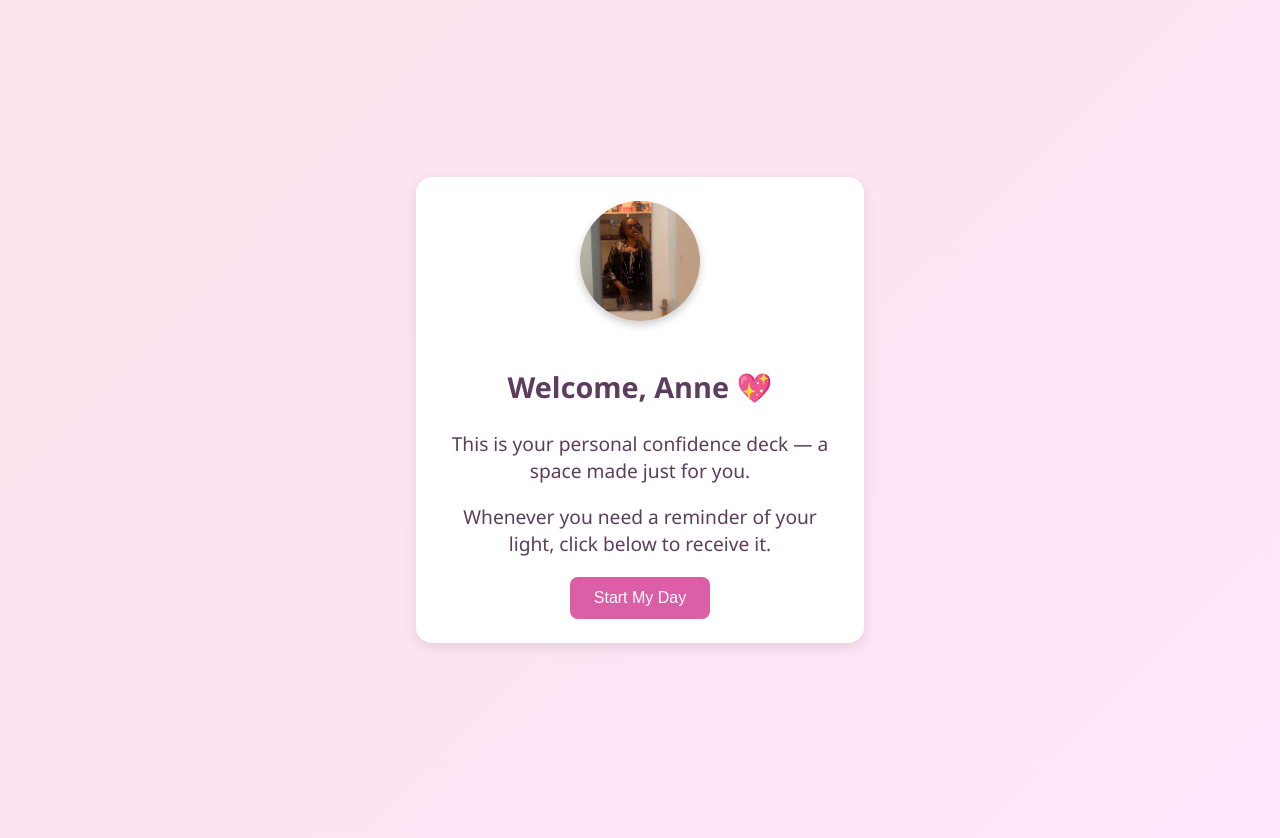
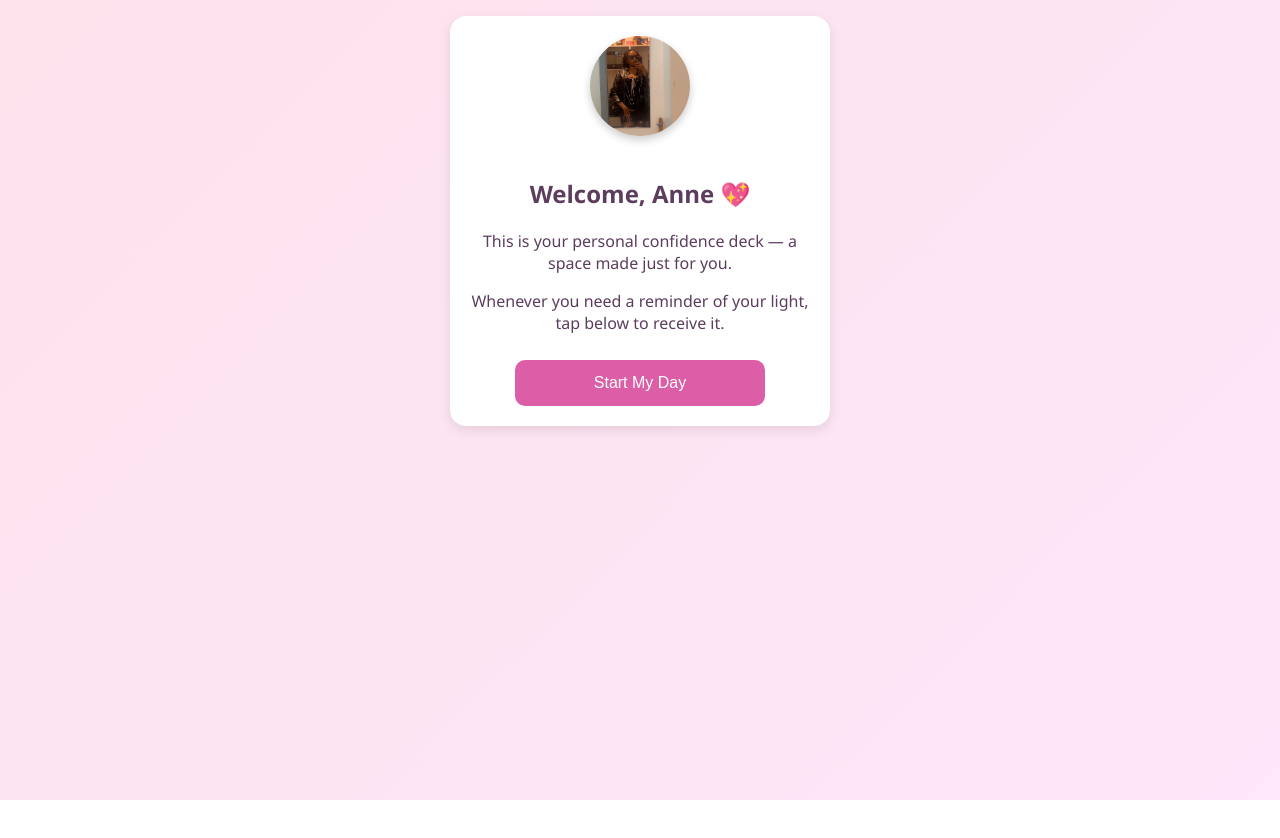
Before and after one commit to esborn13467/jar, a plain HTML site: page jar/index.html in a window 1280 px wide. After the commit the page ends 800 px from the top, so only its background shows below. Drawn offline with Linux system fonts and the light colour scheme.

Commit message:
Update index.html

```diff
--- a/jar/index.html
+++ b/jar/index.html
@@ -5,52 +5,70 @@
   <meta name="viewport" content="width=device-width, initial-scale=1.0" />
   <title>Anne's Confidence Cards</title>
   <style>
+    * {
+      box-sizing: border-box;
+    }
+
     body {
       font-family: 'Segoe UI', sans-serif;
       background: linear-gradient(135deg, #fce3ec, #ffe6fa);
+      margin: 0;
+      padding: 16px;
       display: flex;
       flex-direction: column;
       align-items: center;
-      justify-content: center;
       min-height: 100vh;
-      margin: 0;
-      padding: 20px;
     }
+
     .card, .welcome {
       background: white;
       border-radius: 16px;
       box-shadow: 0 4px 12px rgba(0, 0, 0, 0.1);
-      padding: 24px;
-      max-width: 400px;
+      padding: 20px;
+      width: 100%;
+      max-width: 380px;
       text-align: center;
-      font-size: 1.2rem;
+      font-size: 1rem;
       color: #5c3d5e;
       margin-bottom: 20px;
     }
+
     button {
       background-color: #db5ea7;
       border: none;
       color: white;
-      padding: 12px 24px;
-      border-radius: 8px;
+      padding: 14px 20px;
+      border-radius: 10px;
       font-size: 1rem;
       cursor: pointer;
+      width: 100%;
+      max-width: 250px;
+      margin-top: 10px;
       transition: background 0.3s;
     }
+
     button:hover {
       background-color: #c24f92;
+    }
+
+    .profile-pic {
+      width: 100px;
+      height: 100px;
+      object-fit: cover;
+      border-radius: 50%;
+      margin-bottom: 16px;
+      box-shadow: 0 4px 8px rgba(0,0,0,0.2);
     }
   </style>
 </head>
 <body>
   <div class="welcome" id="welcomeScreen">
-    <img src="anne.jpg" alt="Anne's photo" style="width: 120px; height: 120px; object-fit: cover; border-radius: 50%; margin-bottom: 16px; box-shadow: 0 4px 8px rgba(0,0,0,0.2);" />
+    <img src="anne.jpg" alt="Anne's photo" class="profile-pic" />
     <h2>Welcome, Anne 💖</h2>
     <p>This is your personal confidence deck — a space made just for you.</p>
-    <p>Whenever you need a reminder of your light, click below to receive it.</p>
+    <p>Whenever you need a reminder of your light, tap below to receive it.</p>
     <button onclick="startApp()">Start My Day</button>
   </div>
-
 
   <div class="card" id="quoteCard" style="display: none;">
     Loading confidence magic...
```
